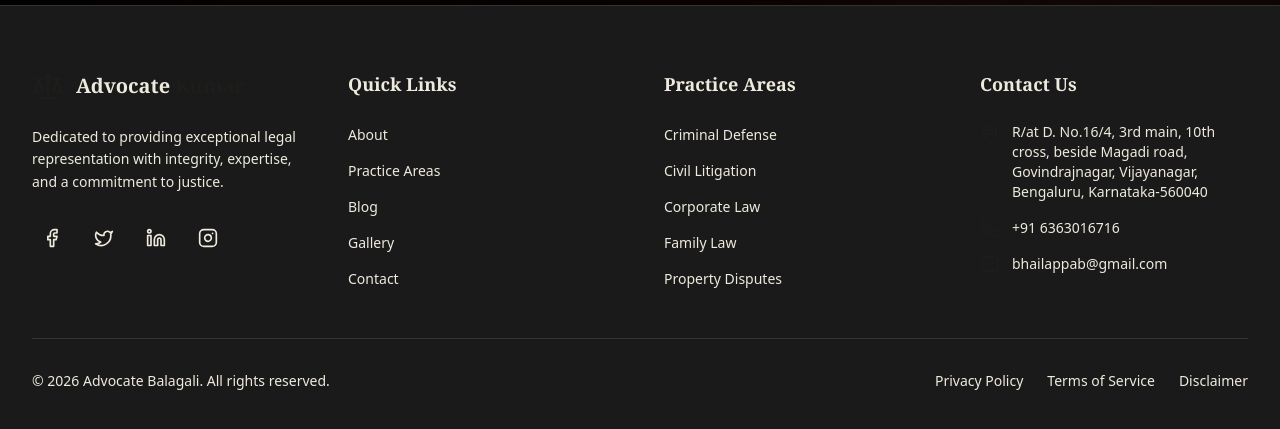
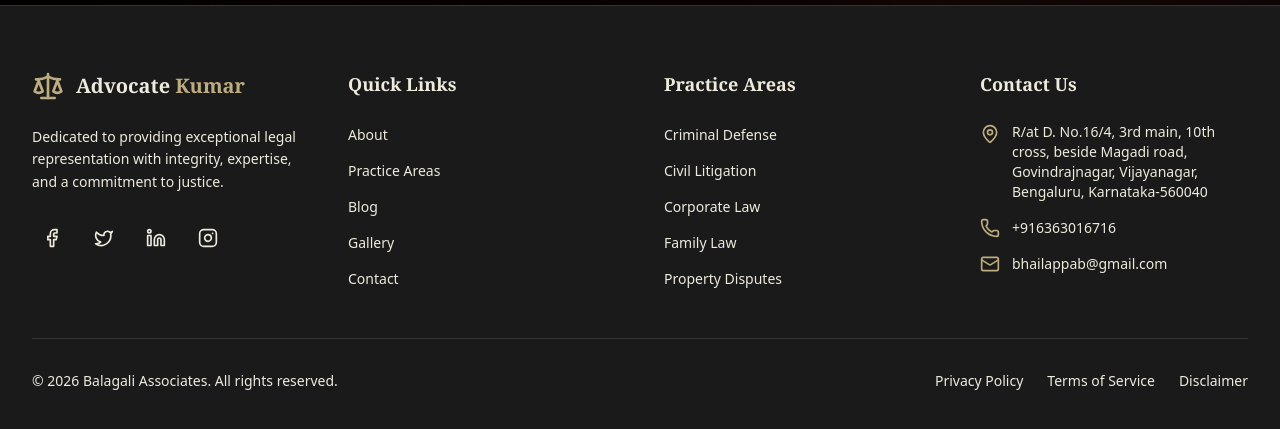
Before and after one commit to SurajCh6613/balagali-associates, a React (Vite) app in the folder frontend/: page / in a window 1280 px wide. Shown: the part 5718-6147 px from the top of the page. Built offline with nearby package versions, Linux system fonts and the light colour scheme.

Commit message:
changes in footer

```diff
--- a/frontend/src/components/layout/Footer.jsx
+++ b/frontend/src/components/layout/Footer.jsx
@@ -40,9 +40,9 @@ const Footer = () => {
           {/* Brand Column */}
           <div className="lg:col-span-1">
             <a href="#home" className="flex items-center gap-3 mb-6">
-              <Scale className="w-8 h-8 text-primary" />
+              <Scale className="w-8 h-8 text-gold" />
               <span className="font-serif text-xl font-semibold text-foreground">
-                Advocate <span className="text-primary">Kumar</span>
+                Advocate <span className="text-gold">Kumar</span>
               </span>
             </a>
             <p className="text-muted-foreground text-sm leading-relaxed mb-6">
@@ -74,7 +74,7 @@ const Footer = () => {
                 <li key={index}>
                   <a
                     href={link.href}
-                    className="text-muted-foreground hover:text-primary transition-colors text-sm"
+                    className="text-muted-foreground hover:text-gold transition-colors text-sm"
                   >
                     {link.name}
                   </a>
@@ -93,7 +93,7 @@ const Footer = () => {
                 <li key={index}>
                   <a
                     href={link.href}
-                    className="text-muted-foreground hover:text-primary transition-colors text-sm"
+                    className="text-muted-foreground hover:text-gold transition-colors text-sm"
                   >
                     {link.name}
                   </a>
@@ -109,25 +109,25 @@ const Footer = () => {
             </h4>
             <ul className="space-y-4">
               <li className="flex items-start gap-3">
-                <MapPin className="w-5 h-5 text-primary flex-shrink-0 mt-0.5" />
+                <MapPin className="w-5 h-5 text-gold flex-shrink-0 mt-0.5" />
                 <span className="text-muted-foreground text-sm">
                  R/at D. No.16/4, 3rd main, 10th cross, beside Magadi road, Govindrajnagar, Vijayanagar, Bengaluru, Karnataka-560040
                 </span>
               </li>
               <li className="flex items-center gap-3">
-                <Phone className="w-5 h-5 text-primary flex-shrink-0" />
+                <Phone className="w-5 h-5 text-gold flex-shrink-0" />
                 <a
-                  href="tel:+919876543210"
-                  className="text-muted-foreground hover:text-primary text-sm transition-colors"
+                  href="tel:+916363016716"
+                  className="text-muted-foreground hover:text-gold text-sm transition-colors"
                 >
-                  +91 6363016716
+                  +916363016716
                 </a>
               </li>
               <li className="flex items-center gap-3">
-                <Mail className="w-5 h-5 text-primary flex-shrink-0" />
+                <Mail className="w-5 h-5 text-gold flex-shrink-0" />
                 <a
-                  href="mailto:advocate.kumar@legalmail.com"
-                  className="text-muted-foreground hover:text-primary text-sm transition-colors"
+                  href="mailto:bhailappab@gmail.com"
+                  className="text-muted-foreground hover:text-gold text-sm transition-colors"
                 >
                   bhailappab@gmail.com
                 </a>
@@ -140,7 +140,7 @@ const Footer = () => {
         <div className="mt-12 pt-8 border-t border-border">
           <div className="flex flex-col md:flex-row items-center justify-between gap-4">
             <p className="text-muted-foreground text-sm text-center md:text-left">
-              © {new Date().getFullYear()} Advocate Balagali. All rights reserved.
+              © {new Date().getFullYear()} Balagali Associates. All rights reserved.
             </p>
             <div className="flex items-center gap-6 text-sm text-muted-foreground">
               <a href="#" className="hover:text-primary transition-colors">
```
